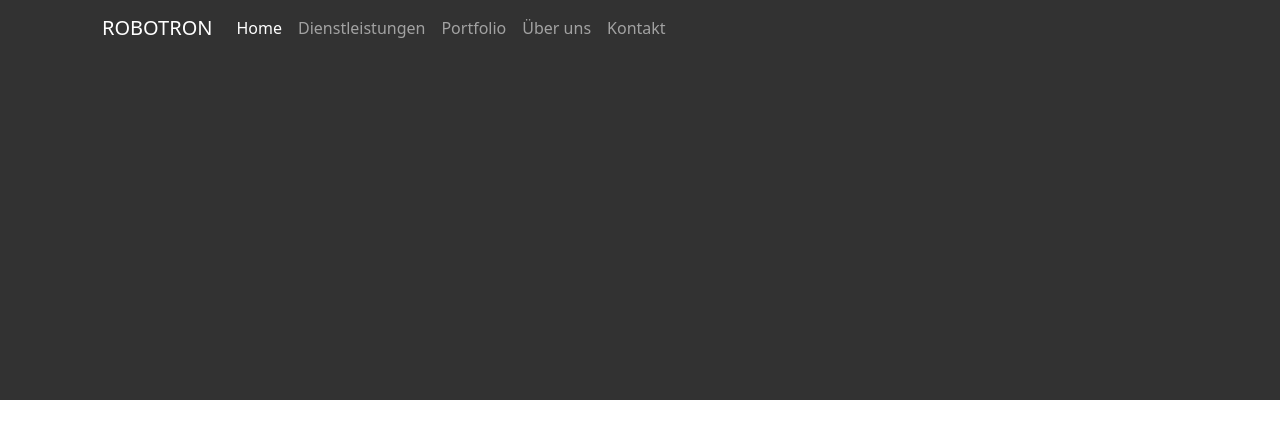
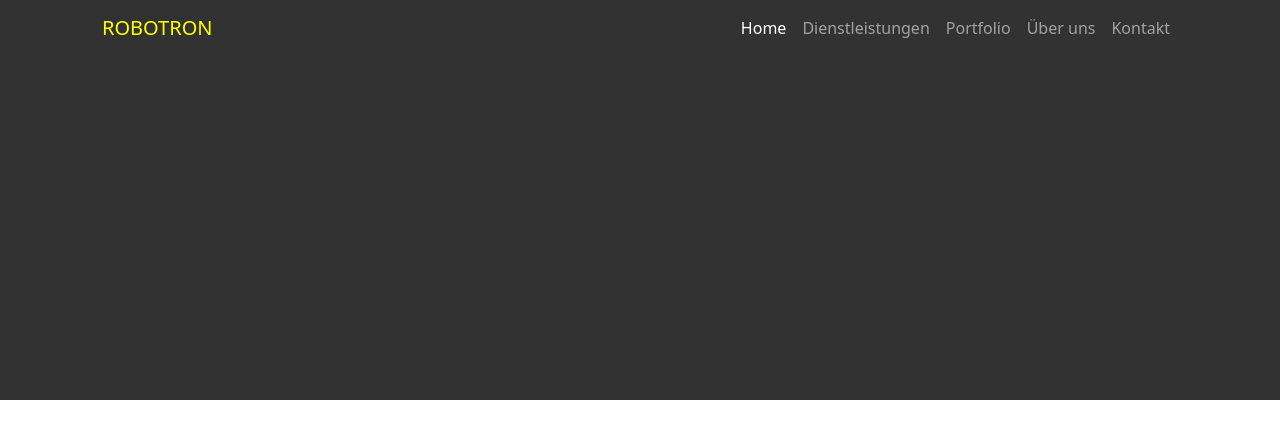
Before and after one commit to Robo22Robo/portfolio, a plain HTML site: page index.html in a window 1280 px wide. Drawn offline with nearby package versions, Linux system fonts and the light colour scheme.

Commit message:
Navigation 2

```diff
--- a/index.html
+++ b/index.html
@@ -25,7 +25,10 @@
             >
               <span class="navbar-toggler-icon"></span>
             </button>
-            <div class="collapse navbar-collapse" id="navbarNav">
+            <div
+              class="collapse navbar-collapse justify-content-end"
+              id="navbarNav"
+            >
               <ul class="navbar-nav">
                 <li class="nav-item">
                   <a class="nav-link active" aria-current="page" href="#"
--- a/style.scss
+++ b/style.scss
@@ -4,3 +4,7 @@
   background-color: rgb(50, 50, 50);
   height: 400px;
 }
+
+.navbar-dark .navbar-brand {
+  color: yellow;
+}
```
Also changed, not shown: style.css, 1 other file.
